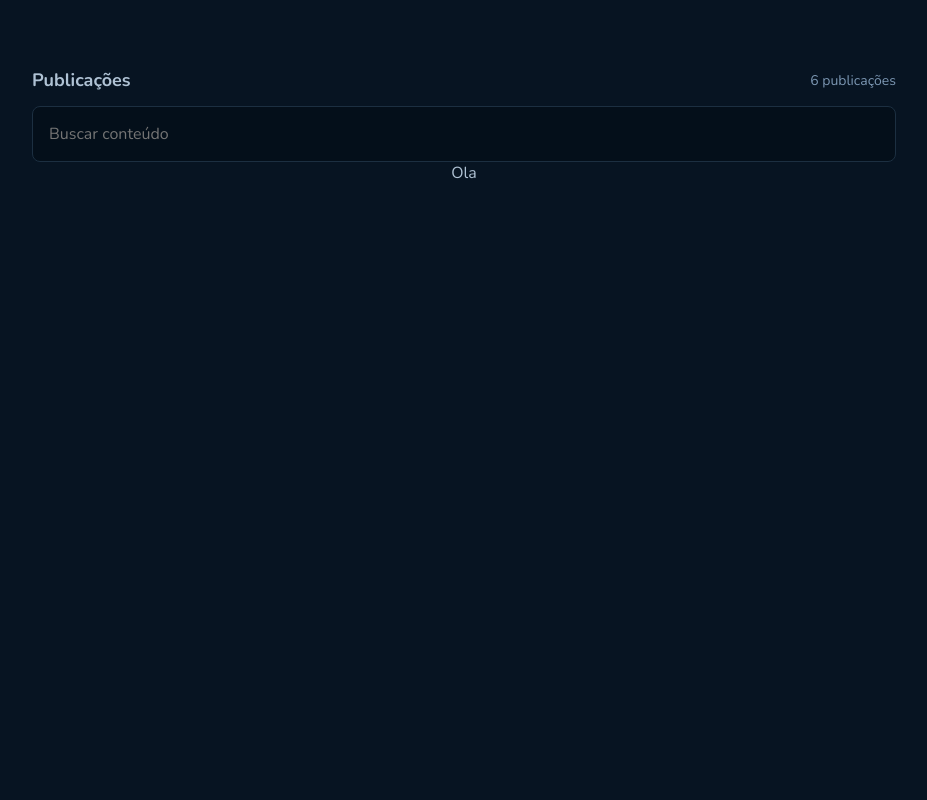
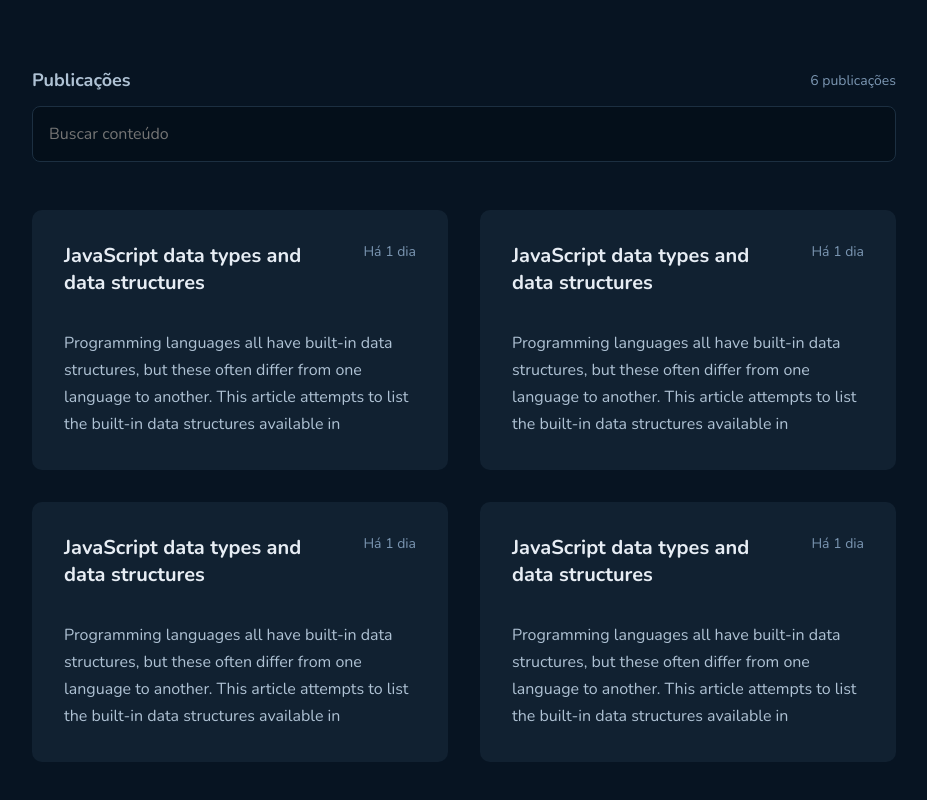
Before and after one commit to Chris-Saints/Github-Blog, a React (Vite) app: page / in a window 1280 px wide. Shown: the part 428-1228 px from the top of the page, without its empty margins (176-1103 px from the left). Before the commit the page ends 800 px from the top, so only its background shows below. Built offline with nearby package versions, Linux system fonts and the light colour scheme.

Commit message:
Criando a parte do conteudo da página inicial

```diff
--- a/src/Pages/Profile/index.tsx
+++ b/src/Pages/Profile/index.tsx
@@ -1,7 +1,7 @@
 import { Conteudo } from "../../components/Conteudo";
 import { Header } from "../../components/Header";
 import { Perfil } from "../../components/Perfil";
-import { ContainerForm, ContainerMain } from "./styles";
+import { ContainerConteudo, ContainerForm, ContainerMain } from "./styles";
 
 export function Profile() {
     return (
@@ -17,7 +17,13 @@ export function Profile() {
                 <input type="text" placeholder="Buscar conteúdo " />
             </ContainerForm>
 
-            <Conteudo />
+            <ContainerConteudo>
+                <Conteudo />
+                <Conteudo />
+                <Conteudo />
+                <Conteudo />
+            </ContainerConteudo>
+
         </ContainerMain>
     )
 }
--- a/src/Pages/Profile/styles.ts
+++ b/src/Pages/Profile/styles.ts
@@ -11,6 +11,7 @@ export const ContainerForm = styled.form`
     margin-top: 200px;
     max-width: 54rem;
     width: 100%;
+    margin-bottom: 3rem;
 
 
     div{
@@ -37,3 +38,17 @@ export const ContainerForm = styled.form`
         border-radius: 8px;
     }
 `
+
+export const ContainerConteudo = styled.div`
+    display: flex;
+    align-items: center;
+    justify-content: center;
+    gap: 2rem;
+
+    max-width: 54rem;
+    width: 100%;
+
+    flex-wrap: wrap;
+
+    margin-bottom: 14.6rem;
+`
--- a/src/components/Conteudo/index.tsx
+++ b/src/components/Conteudo/index.tsx
@@ -1,5 +1,15 @@
+import { ContainerConteudo, ContainerTitle } from "./styles";
+
 export function Conteudo() {
     return (
-        <div>Ola</div>
+        <ContainerConteudo>
+            <ContainerTitle>
+                <h2>JavaScript data types and data structures</h2>
+
+                <span>Há 1 dia</span>
+            </ContainerTitle>
+
+            <p>Programming languages all have built-in data structures, but these often differ from one language to another. This article attempts to list the built-in data structures available in </p>
+        </ContainerConteudo>
     )
 }
--- /dev/null
+++ b/src/components/Conteudo/styles.ts
@@ -0,0 +1,42 @@
+import styled from "styled-components";
+
+export const ContainerConteudo = styled.button`
+    display: flex;
+    flex-direction: column;
+    justify-content: space-between;
+    align-items: flex-start;
+    padding: 2rem;
+    gap: 1.25rem;
+
+    border: none;
+    border-radius: 10px;
+    height: 16.25rem;
+    width: 26rem;
+
+
+    background: ${props => props.theme['base-post']};
+
+    p{
+        text-align: start;
+        color: ${props => props.theme['base-text']};
+        line-height: 1.7;
+    }
+`
+
+export const ContainerTitle = styled.div`
+    display: flex;
+    align-items: flex-start;
+    justify-content: space-between;
+    text-align: start;
+
+    h2{
+        width: 70%;
+        color: ${props => props.theme['base-title']};
+        font-size: 20px;
+    }
+
+    span{
+        color: ${props => props.theme['base-span']};
+        font-size: 14px;
+    }
+`
```
